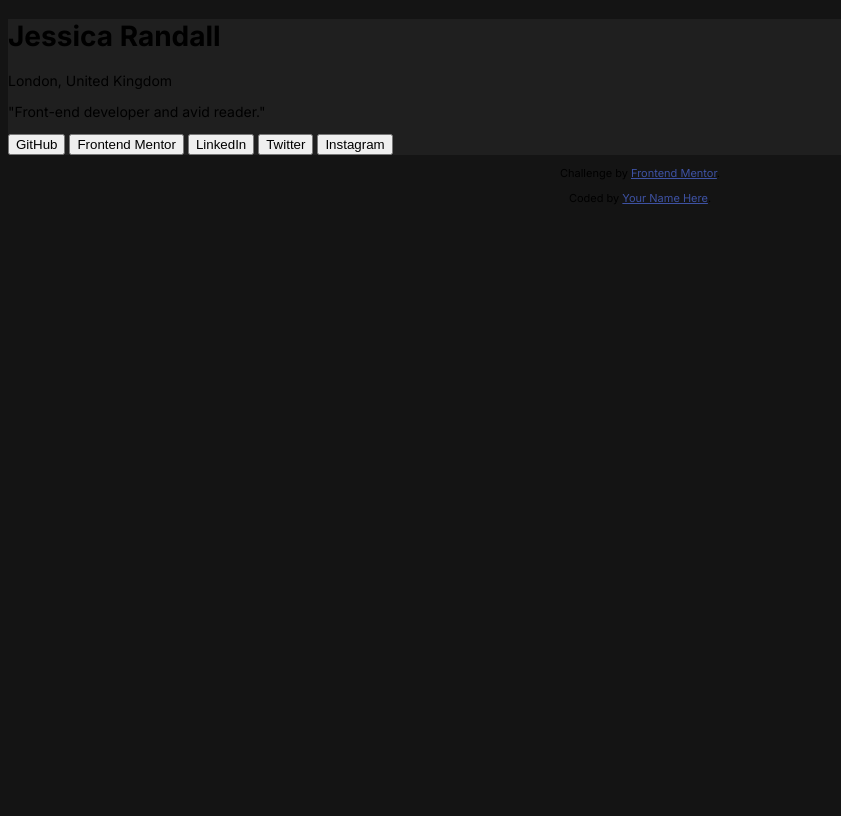
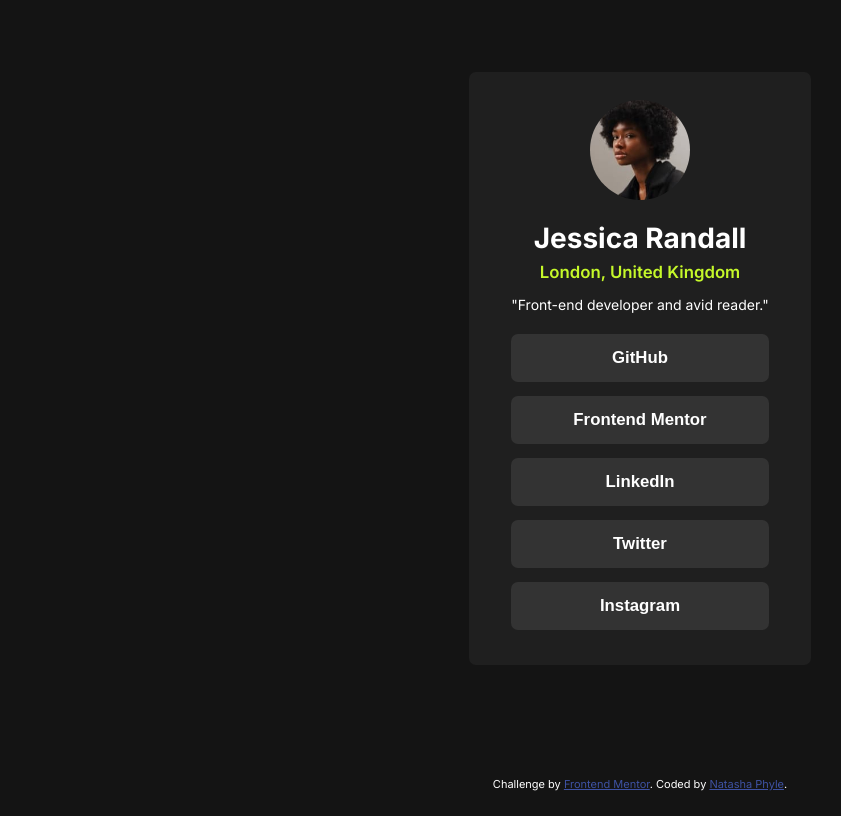
Before and after one commit to nastashaCloser/social-links-profile-main, a plain HTML site: page index.html in a window 1280 px wide. Shown: the whole page, without its empty margins (0-841 px from the left). Drawn offline with Linux system fonts and the light colour scheme.

Commit message:
Update styling

```diff
--- a/css/site.css
+++ b/css/site.css
@@ -10,7 +10,13 @@
 body, html {
     font-family: "Inter", sans-serif;
     font-size: 14px;
+    color: var(--white);
     background-color: var(--grey900);
+    display: grid;
+    align-items: center;
+    margin-left: auto;
+    margin-right: auto;
+    height: 100%;
 }
 
 h1{
@@ -18,9 +24,102 @@ h1{
     font-size: 2rem;
 }
 
+footer {
+    font-size: 11px;
+    text-align: center;
+    height: 3rem;
+}
+
+    footer a {
+        color: hsl(228, 45%, 44%);
+    }
+
+.page {
+    display: flex;
+    flex-direction: column;
+    min-height: 100vh;
+}
+
+main {
+    flex: 1;
+}
+
+.content-wrapper {
+    display: flex;
+    justify-content: center;
+    align-items: center;
+    height: 90vh;
+}
+
 .content {
     background-color: var(--grey800);
+    padding-left: 3rem;
+    padding-top: 2rem;
+    padding-right: 3rem;
+    padding-bottom: 2rem;
+    text-align: center;
+    width: fit-content;
+    border-radius: .5rem;
 }
 
-.attribution { font-size: 11px; text-align: center; }
-.attribution a { color: hsl(228, 45%, 44%); }
+.avatar {
+    border-radius: 50%;
+    width: fit-content;
+    overflow: hidden;
+    align-items: center;
+    display: flex;
+    margin-left: auto;
+    margin-right: auto;
+}
+
+.avatar img {
+    width: 100px;
+    height: 100px;
+}
+
+.avatar-text {
+    padding-top: 1rem;
+}
+
+.avatar-text h1 {
+    margin-top: .5rem;
+    margin-bottom: .5rem;
+}
+
+.location {
+    color: var(--green);
+    font-weight: 600;
+    font-size: 1.2rem;
+    margin-top: 0;
+    margin-bottom: 0;
+}
+
+.socials {
+    justify-content: center;
+}
+
+.btn {
+    background-color: var(--grey700);
+    border-style: none;
+    border-radius: .5rem;
+    color: var(--white);
+    font-weight: 600;
+    width: 100%;
+    padding-top: 1rem;
+    padding-bottom: 1rem;
+    margin-top: .5rem;
+    margin-bottom: .5rem;
+    font-size: 1.2rem;
+}
+
+    .btn:hover {
+        background-color: var(--green);
+        color: var(--grey900);
+        cursor: pointer;
+    }
+
+@media screen and (max-width: 641px) {
+    .content {
+        width: fit-content;
+    }
+}
--- a/index.html
+++ b/index.html
@@ -10,27 +10,49 @@
 
 </head>
 <body>
+  <div class="page">
+    <main>
+      <div class="content-wrapper">
         <div class="content">
           <div>
+            <div class="avatar">
+              <img  src="assets/images/avatar-jessica.jpeg" />
+            </div>
+            <div class="avatar-text">
               <h1>Jessica Randall</h1>
-      <p>London, United Kingdom</p>
+              <p class="location">London, United Kingdom</p>
+            </div>
           </div>
 
           <div>
             <p>"Front-end developer and avid reader."</p>
           </div>
 
+          <div class="socials">
             <div>
-      <button>GitHub</button>
-      <button>Frontend Mentor</button>
-      <button>LinkedIn</button>
-      <button>Twitter</button>
-      <button>Instagram</button>
+              <button class="btn">GitHub</button>
+            </div>
+            <div>
+              <button class="btn">Frontend Mentor</button>
+            </div>
+            <div>
+              <button class="btn">LinkedIn</button>
+            </div>
+            <div>
+              <button class="btn">Twitter</button>
+            </div>
+            <div>
+              <button class="btn">Instagram</button>
             </div>
           </div>
-  <div class="attribution">
-    <p>Challenge by <a href="https://www.frontendmentor.io?ref=challenge" target="_blank">Frontend Mentor</a>. </p>
-    <p>Coded by <a href="#">Your Name Here</a>.</p>
+        </div>
+      </div>
+    </main>
+    <footer class="attribution">
+      <p>Challenge by <a href="https://www.frontendmentor.io?ref=challenge" target="_blank">Frontend Mentor</a>.
+        Coded by <a href="#">Natasha Phyle</a>.
+      </p>
+    </footer>
   </div>
 </body>
 </html>
```
Lines whose indentation alone changed are shown as unchanged.
